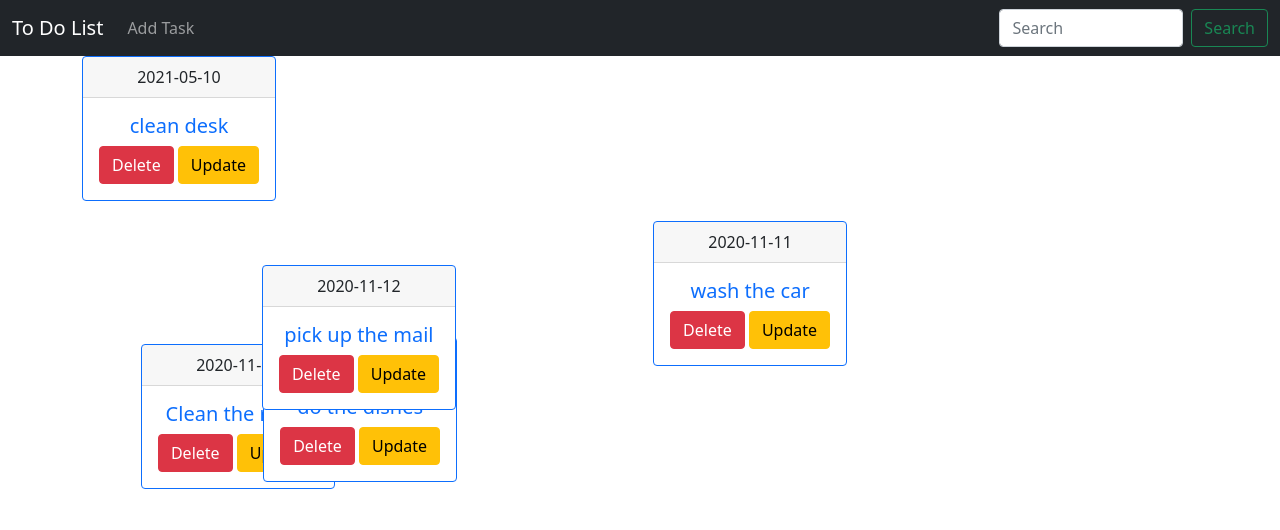
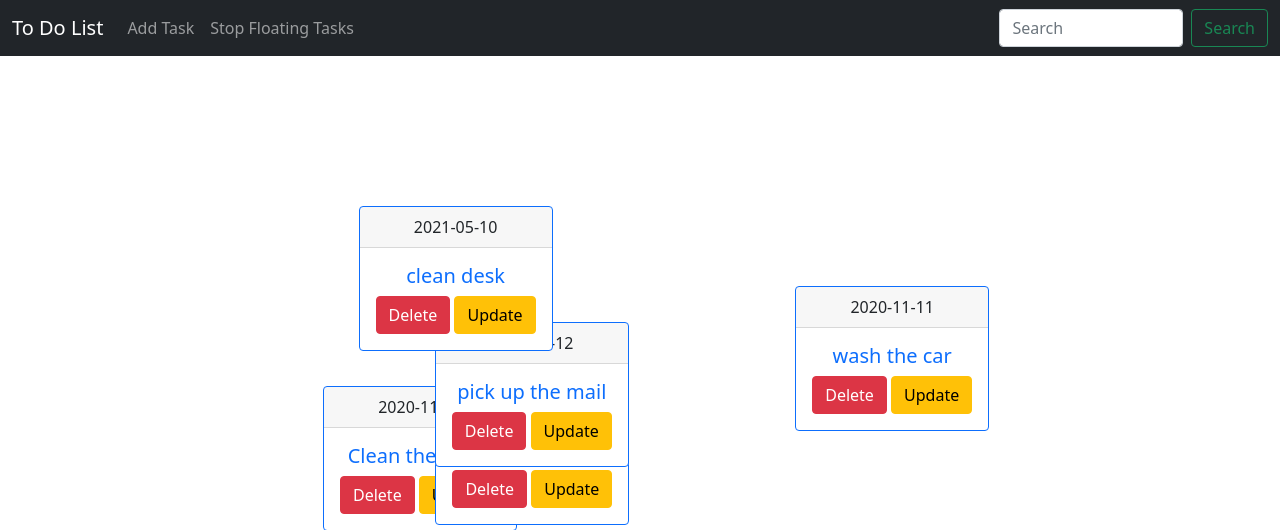
Before and after one commit to seijihosokawa/ToDoList, a Flask app: page / in a window 1280 px wide. Shown: the top 530 px of the page. Run offline with Flask 2, Linux system fonts and the light colour scheme; data comes from the database, SQL or seed files in the repository; both versions use the stored data as it was after the commit.

Commit message:
fixed floating issues

```diff
--- a/main.py
+++ b/main.py
@@ -19,8 +19,14 @@ class Todo(db.Model):
         return '<Task %r>' % self.id
 
 
-@app.route('/', methods=['POST', 'GET'])
+@app.route('/', methods=['GET', 'POST'])
 def index():
+    tasks = Todo.query.order_by(Todo.date_created).all()
+    return render_template('index.html', tasks=tasks)
+
+
+@app.route('/addTask', methods=['POST', 'GET'])
+def add():
     if request.method == 'POST':
         task_content = request.form['content']
         new_task = Todo(content=task_content)
@@ -31,12 +37,8 @@ def index():
             return redirect('/')
         except:
             return 'There was an error adding the task'
-
     else:
-        tasks = Todo.query.order_by(Todo.date_created).all()
-        return render_template('index.html', tasks=tasks)
-
-    return render_template('index.html')
+        return render_template('addTask.html')
 
 
 @app.route('/delete/<int:id>')
--- a/static/script.js
+++ b/static/script.js
@@ -1,72 +1,24 @@
-// grab list of draggable divs:
 var draggableElements = document.getElementsByClassName("card border-primary mb-3");
-
-for(var i = 0; i < draggableElements.length; i++){
-    dragElement(draggableElements[i]);
-}
-//function needed to drag div element
-function dragElement(elmnt) {
-  var pos1 = 0, pos2 = 0, pos3 = 0, pos4 = 0;
-  if (document.getElementById(elmnt.id + "header")) {
-    // if present, the header is where you move the DIV from:
-    document.getElementById(elmnt.id + "header").onmousedown = dragMouseDown;
-  } else {
-    // otherwise, move the DIV from anywhere inside the DIV:
-    elmnt.onmousedown = dragMouseDown;
-  }
-
-  function dragMouseDown(e) {
-    e = e || window.event;
-    e.preventDefault();
-    // get the mouse cursor position at startup:
-    pos3 = e.clientX;
-    pos4 = e.clientY;
-    document.onmouseup = closeDragElement;
-    // call a function whenever the cursor moves:
-    document.onmousemove = elementDrag;
-  }
-
-  function elementDrag(e) {
-    e = e || window.event;
-    e.preventDefault();
-    // calculate the new cursor position:
-    pos1 = pos3 - e.clientX;
-    pos2 = pos4 - e.clientY;
-    pos3 = e.clientX;
-    pos4 = e.clientY;
-    // set the element's new position:
-    elmnt.style.top = (elmnt.offsetTop - pos2) + "px";
-    elmnt.style.left = (elmnt.offsetLeft - pos1) + "px";
-  }
-
-  function closeDragElement() {
-    // stop moving when mouse button is released:
-    document.onmouseup = null;
-    document.onmousemove = null;
-  }
-}
+//grabs all cards and calls the animate function on them
 $(document).ready(function(){
-    animateDiv('.card.border-primary.mb-3.1');
-    animateDiv('.card.border-primary.mb-3.2');
-    animateDiv('.card.border-primary.mb-3.3');
-    animateDiv('.card.border-primary.mb-3.4');
+    for(var i = 1; i <= draggableElements.length; i++){
+        animateDiv(".card.border-primary.mb-3."+i+"");
+    }
 });
-
+//makes new position for moving card
 function makeNewPosition(){
 
     // Get viewport dimensions (remove the dimension of the div)
-    var h = $(window).height() - 50;
-    var w = $(window).width() - 50;
+    var h = $(window).height() - 190;
+    var w = $(window).width() - 145;
 
     var nh = Math.floor(Math.random() * h);
     var nw = Math.floor(Math.random() * w);
 
     return [nh,nw];
-
 }
-
+//animates the div to move towards the new position
 function animateDiv(myclass){
-
     var newq = makeNewPosition();
     $(myclass).animate({ top: newq[0], left: newq[1] }, 15000,   function(){
       animateDiv(myclass);
--- a/static/styles/style.css
+++ b/static/styles/style.css
@@ -1,4 +1,6 @@
-
+html, body {
+    height:100%;
+}
 /*
  * Styling for nav bar
  */
--- a/templates/base.html
+++ b/templates/base.html
@@ -15,17 +15,20 @@
 
     </head>
     <body class="d-flex flex-column min-vh-100">
-    <header>
-        <nav class="navbar navbar-expand-md navbar-dark bg-dark">
+    <header class="container-fluid p-0">
+        <nav class="navbar navbar-expand-lg navbar-dark bg-dark">
           <div class="container-fluid">
             <button class="navbar-toggler" type="button" data-bs-toggle="collapse" data-bs-target="#navbarCollapse" aria-controls="navbarCollapse" aria-expanded="false" aria-label="Toggle navigation">
               <span class="navbar-toggler-icon"></span>
             </button>
             <div class="collapse navbar-collapse" id="navbarCollapse">
               <ul class="navbar-nav me-auto mb-2 mb-md-0 w-100">
-                  <a class="navbar-brand" href="#">To Do List</a>
+                  <a class="navbar-brand" href="/">To Do List</a>
                   <li class="nav-item">
-                    <a class="nav-link" href="#">Add Task</a>
+                    <a class="nav-link" href="addTask">Add Task</a>
+                  </li>
+                  <li class="nav-item">
+                    <a class="nav-link" href="#">Stop Floating Tasks</a>
                   </li>
               </ul>
                 <form class="d-flex">
@@ -36,7 +39,7 @@
           </div>
         </nav>
     </header>
-    <main>
+    <main class="container-fluid">
         {% block body %}{% endblock %}
     </main>
     <!-- Footer Start -->
--- a/templates/index.html
+++ b/templates/index.html
@@ -9,7 +9,8 @@
     <h4>There are no tasks.</h4>
     {% else %}
     {% for task in tasks %}
-    <div class="card border-primary mb-3 {{ loop.index }}" style="position: fixed;max-width: 18rem;z-index: 1;">
+    <div class="card border-primary mb-3 {{ loop.index }}" style="position: fixed;max-width: 18rem;z-index: 1;top: 40%;
+    left: 45%;">
         <div class="card-header">{{ task.date_created.date() }}</div>
       <div class="card-body text-primary">
         <h5 class="card-title">{{ task.content }}</h5>
@@ -21,13 +22,6 @@
     </div>
     {% endfor %}
     {% endif %}
-
-    <!--
-    <form action="/" method="POST">
-        <input type="text" name="content" id="content">
-        <input type="submit" value="Add Task">
-    </form>
-    -->
     </center>
 </div>
 {% endblock %}
```
Also changed, not shown: templates/addTask.html (+7 -6 lines), test.db.
